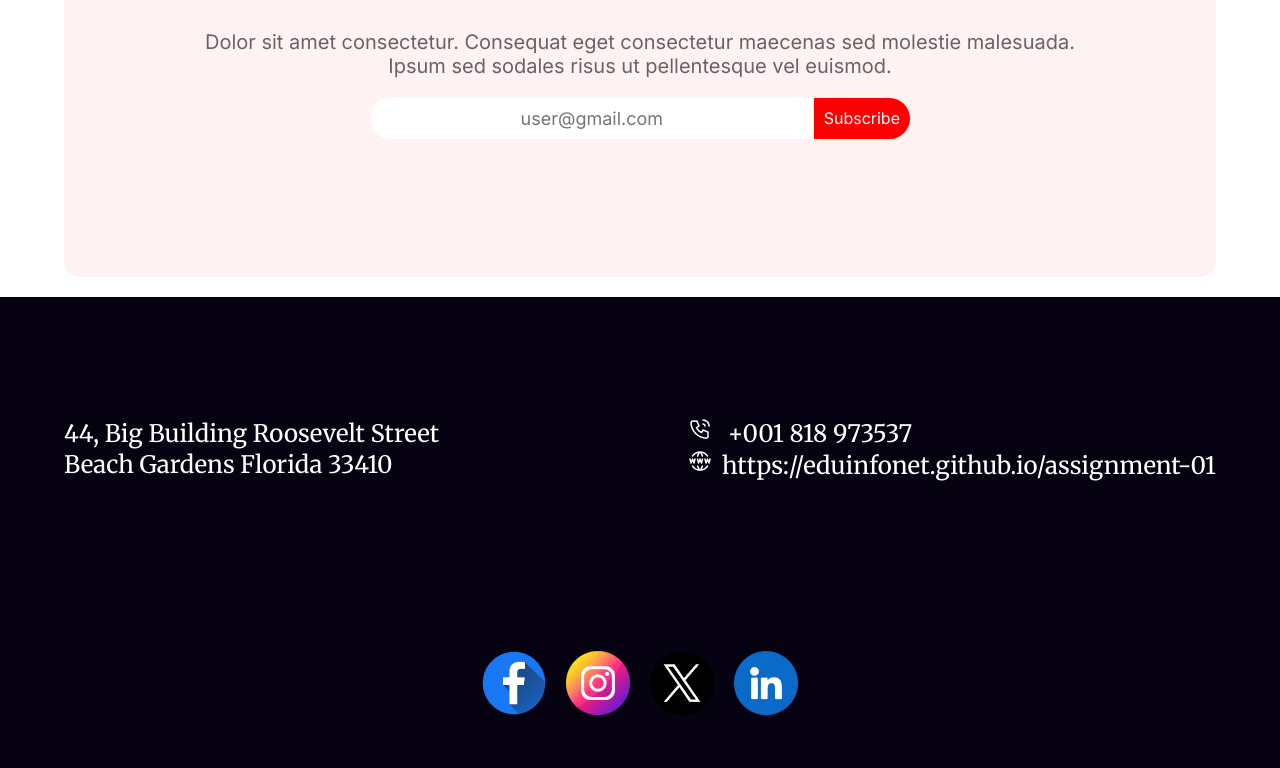
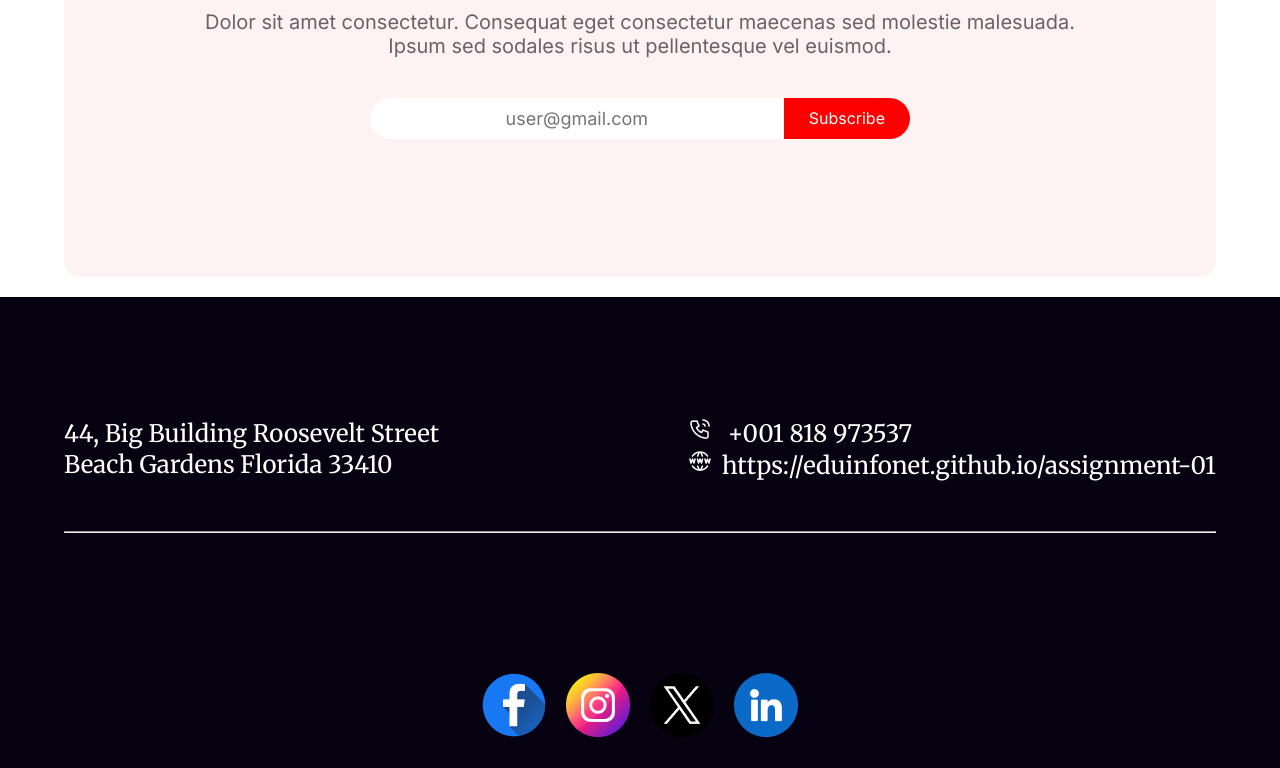
Before and after one commit to eduinfonet/assignment-01, a plain HTML site: page index.html in a window 1280 px wide. Shown: the part 5972-6740 px from the top of the page. Drawn offline with Linux system fonts and the light colour scheme.

Commit message:
Assignment 01 final

```diff
--- a/assets/css/style.css
+++ b/assets/css/style.css
@@ -406,7 +406,7 @@ header {
 
 .subscribe-description form {
   max-width: 800px;
-  margin: 20px auto;
+  margin: 40px auto;
   display: flex;
   width: 540px;
 }
@@ -439,9 +439,11 @@ header {
   border: none;
   outline: none;
   cursor: pointer;
-  padding: 0 10px;
+  padding: 0 25px;
 }
+
 /* footer section */
+
 .footer-section {
   background-color: #070211;
   height: 600px;
@@ -466,12 +468,16 @@ header {
   margin-right: 10px;
 }
 
+.hr-line {
+  margin-top: 50px;
+  color: rgb(172, 192, 185);
+}
+
 .social-icon {
   display: flex;
   gap: 20px;
   justify-content: center;
-  margin: 150px 0px;
-  padding: 20px;
+  margin: 140px 0px;
 }
 .footer-bottom {
   display: flex;
--- a/index.html
+++ b/index.html
@@ -192,6 +192,7 @@
             </p>
           </div>
         </div>
+        <hr class="hr-line" />
         <div class="social-icon">
           <img src="assets/img/Facebook.png" alt="" />
           <img src="assets/img/Instagram.png" alt="" />
```
